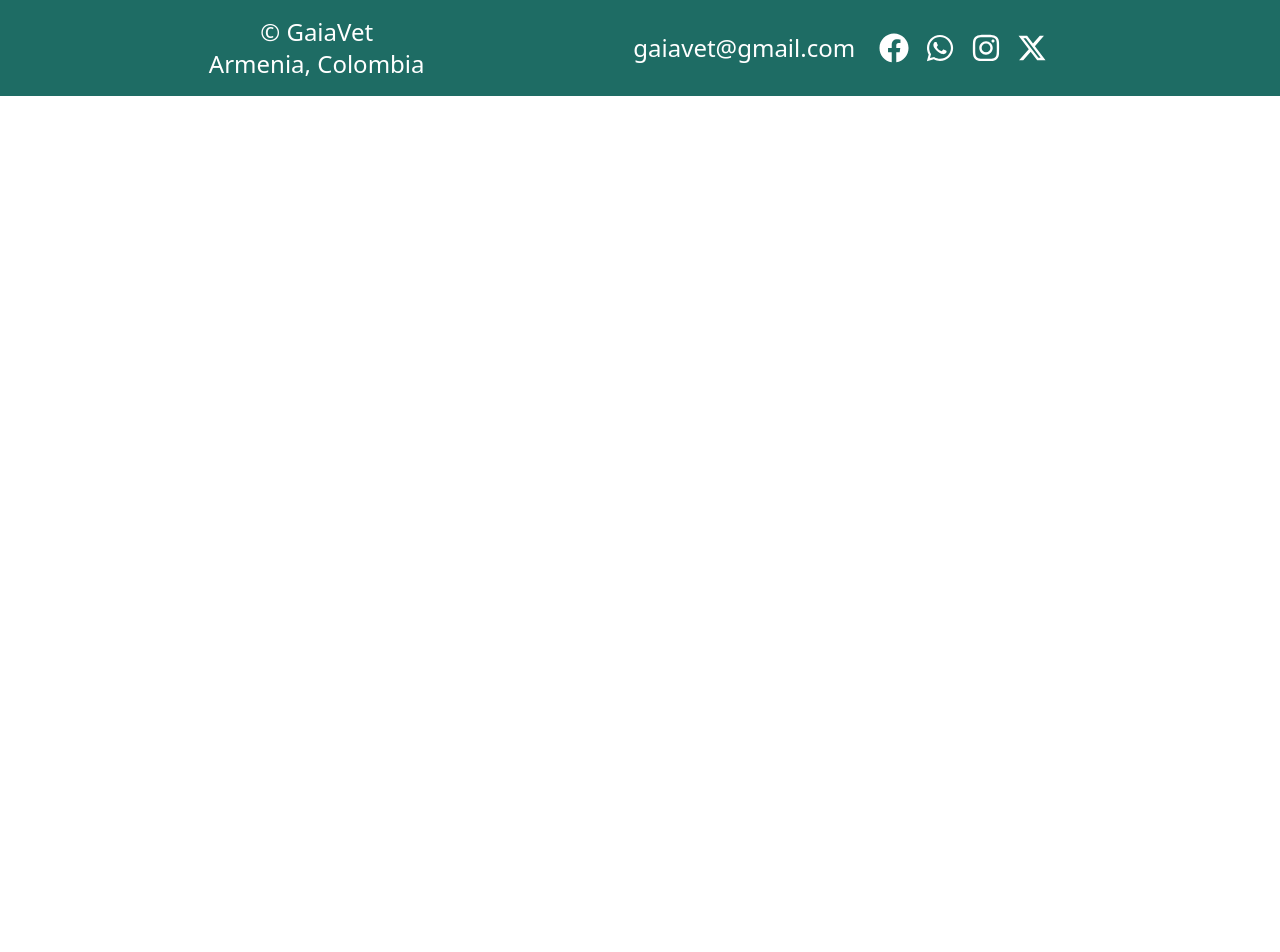
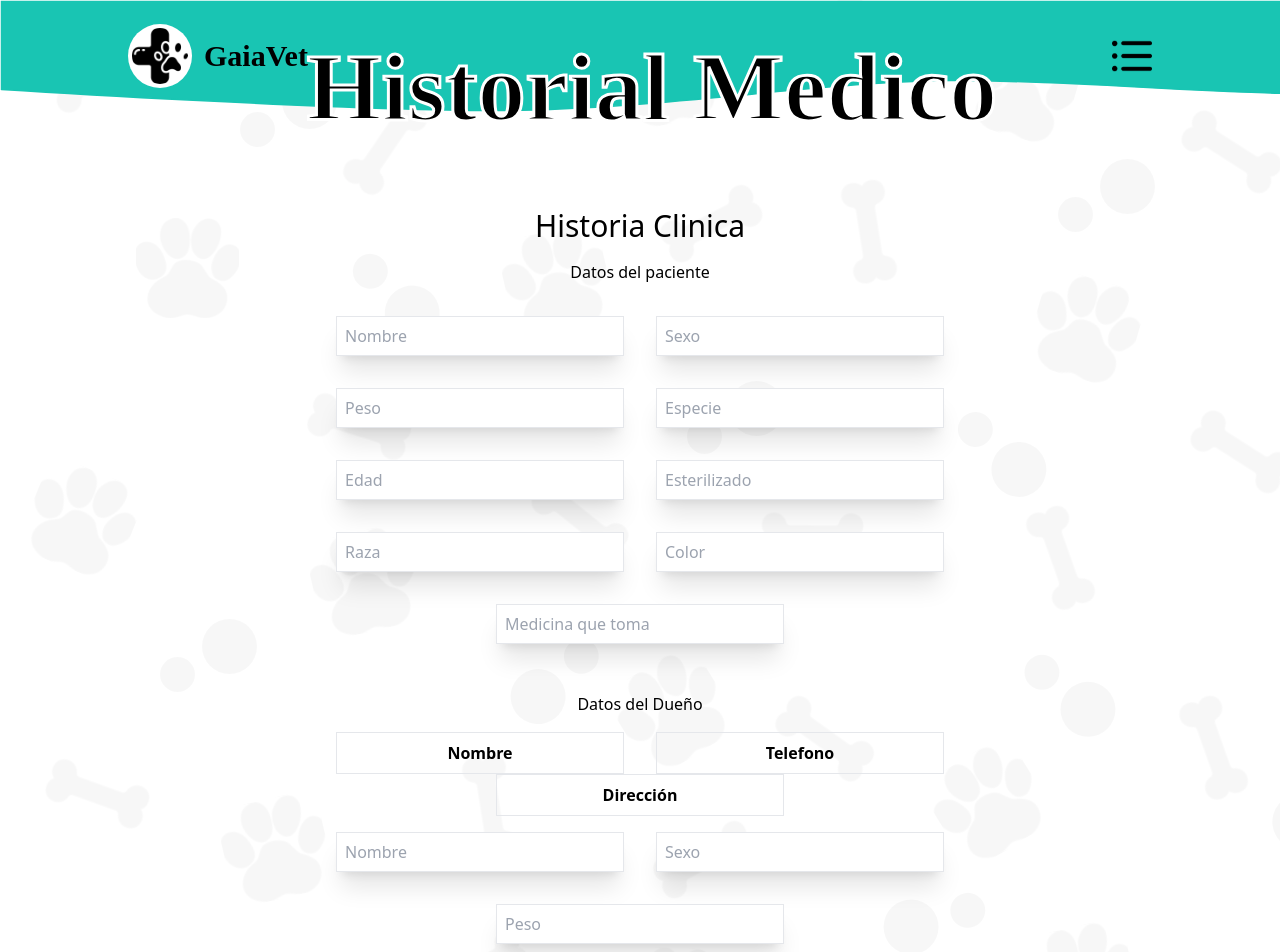
Before and after one commit to santiagocastano589/GaiaVet, a React (Vite) app: page /history in a window 1280 px wide. Shown: the top 952 px of the page. Before the commit the page ends 800 px from the top, so only its background shows below. Built offline with nearby package versions, Linux system fonts and the light colour scheme; a web font is replaced by a local one; what tailwindcss-animated would draw is missing.

Commit message:
I upload styles of the pet history

```diff
--- a/src/App.jsx
+++ b/src/App.jsx
@@ -12,6 +12,7 @@ import { GeneralInquiry } from './Components/GeneralInquiry/GeneralInquiry';
 import { Pets } from './Components/Pets/Pets';
 import { Profile } from './Components/Pages/Profile/Profile';
 import { ProductsShop } from './Components/ProductsShop/ProductsShop';
+import { PetHistory } from './Components/PetHistory/PetHistory';
 
 
 function App() {
@@ -26,6 +27,7 @@ function App() {
           <Route path="/Profile" element={<Profile />} />
           <Route path="/pets" element={<Pets />} />
           <Route path="/shop" element={<ProductsShop />} />
+          <Route path="/history" element={<PetHistory />} />
 
           {/* Services */}
           <Route path="/peluqueria" element={<HairSalon title='Peluqueria' description=' Lorem ipsum dolor sit amet consectetur, adipisicing elit. Minima nostrum delectus ad ducimus, nam tenetur. Enim cumque eveniet quae soluta dolorem quia impedit rem sapiente totam tenetur in, architecto quo. Lorem ipsum dolor sit amet consectetur, adipisicing elit. Minima nostrum delectus ad ducimus, nam tenetur. Enim cumque eveniet quae soluta dolorem quia impedit rem sapiente totam tenetur in, architecto quo. Lorem ipsum dolor sit amet consectetur, adipisicing elit. Minima nostrum delectus ad ducimus, nam tenetur. Enim cumque eveniet quae soluta dolorem quia impedit rem sapiente totam tenetur in, architecto quo.' />} />
--- /dev/null
+++ b/src/Components/InputHistory/InputHistory.jsx
@@ -0,0 +1,9 @@
+import React from 'react'
+
+export const InputHistory = ({title}) => {
+  return (
+    <>
+        <input placeholder={title} className='w-[18rem] h-[2.5rem] mx-4 my-4 p-2 border shadow-xl'/>
+    </>
+  )
+}
--- /dev/null
+++ b/src/Components/PetHistory/PetHistory.jsx
@@ -0,0 +1,44 @@
+import React from 'react'
+import { Header } from '../Layouts/Header/Header'
+import { InputHistory } from '../InputHistory/InputHistory'
+import { TableHeader } from '../TableHeader/TableHeader'
+
+export const PetHistory = () => {
+  return (
+    <>
+    <Header title={'Historial Medico'}/>
+        <div className='pt-[12rem] w-full h-full'>
+            <div className='w-full text-center text-3xl py-[1rem]'>
+                <h2>Historia Clinica</h2>
+            </div>
+            <div className='w-full flex flex-col justify-center items-center'>
+                <h3 className='w-full text-center'>Datos del paciente</h3>
+                <div className='w-2/3 flex flex-wrap justify-center items-center p-4'>
+                    <InputHistory title='Nombre'/>
+                    <InputHistory title='Sexo'/>
+                    <InputHistory title='Peso'/>
+                    <InputHistory title='Especie'/>
+                    <InputHistory title='Edad'/>
+                    <InputHistory title='Esterilizado'/>
+                    <InputHistory title='Raza'/>
+                    <InputHistory title='Color'/>
+                    <InputHistory title='Medicina que toma'/>
+                </div>
+            </div>
+            <div className='w-full flex flex-col justify-center items-center'>
+                <h3 className='w-full text-center p-4'>Datos del Dueño</h3>
+                <div className='w-2/3 flex flex-wrap justify-center items-center'>
+                    <TableHeader title={'Nombre'}/>
+                    <TableHeader title={'Telefono'}/>
+                    <TableHeader title={'Dirección'}/>
+                </div>
+                <div className='w-2/3 flex flex-wrap justify-center items-center'>
+                    <InputHistory title='Nombre'/>
+                    <InputHistory title='Sexo'/>
+                    <InputHistory title='Peso'/>
+                </div>
+            </div>
+        </div>
+    </>
+  )
+}
--- /dev/null
+++ b/src/Components/TableHeader/TableHeader.jsx
@@ -0,0 +1,10 @@
+import React from 'react'
+
+export const TableHeader = ({title}) => {
+  return (
+    <>
+        <th className='w-[18rem] border p-2 mx-4'>{title}</th>
+
+    </>
+  )
+}
```
